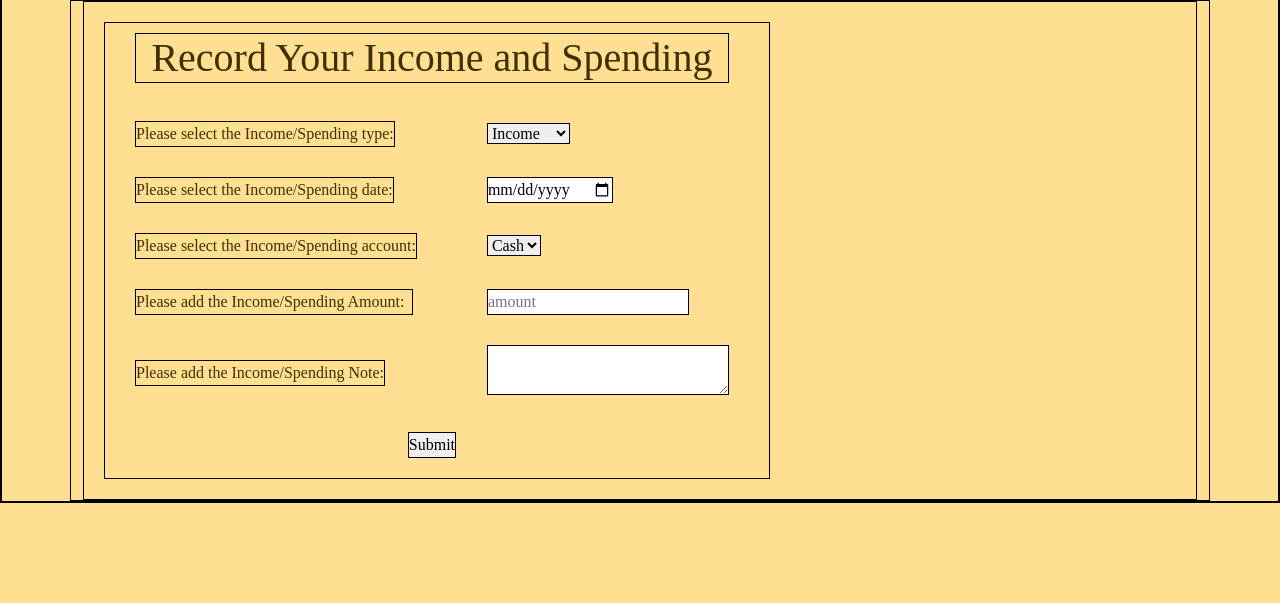
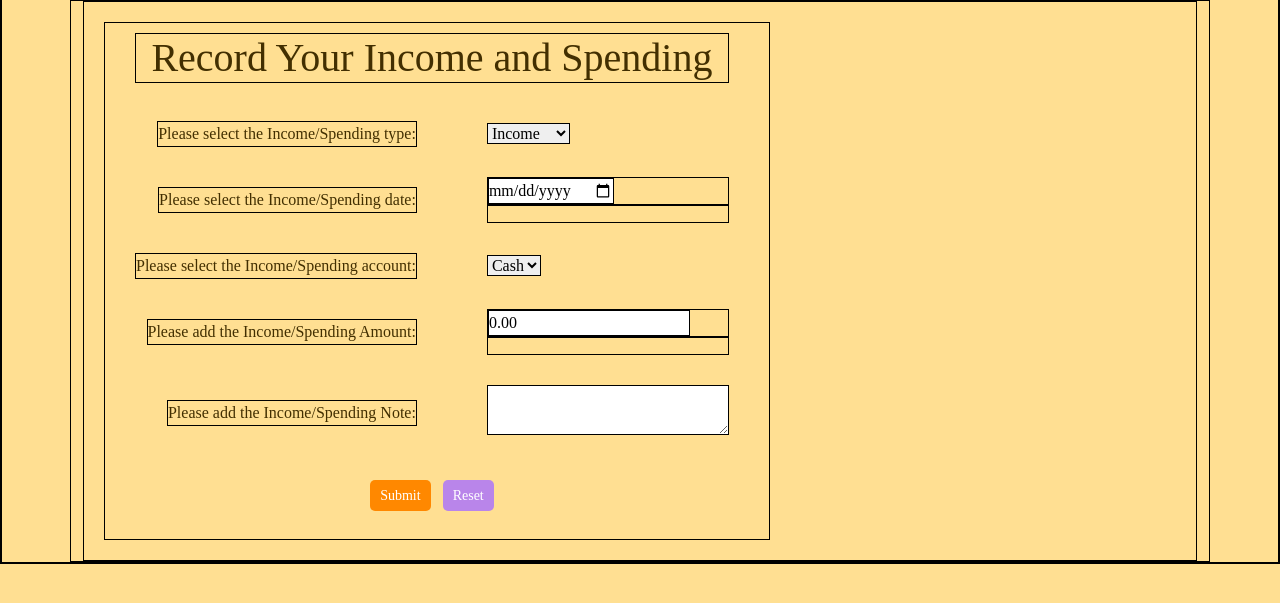
Before and after one commit to Yin-Marina/Expense-Tracker-Pro, a PHP site: page /input.html in a window 1280 px wide. Shown: the part 167-770 px from the top of the page. Run offline with PHP 8.4, Linux system fonts and the light colour scheme.

Commit message:
input html/css/js  update

```diff
--- a/website/css/input.css
+++ b/website/css/input.css
@@ -12,3 +12,33 @@ th, td {
     padding-left: 30px;
     padding-right: 40px;
   }
+#submit{
+    background-color: rgb(255, 136, 0);
+    border: none;
+    border-radius:5px;
+    color: white;
+    padding: 5px 10px;
+    text-align: center;
+    text-decoration: none;
+    display: inline-block;
+    font-size: 14px;
+    margin: 8px 4px;
+    cursor: pointer;
+}
+#reset{
+    background-color:rgb(185, 133, 234);
+    border: none;
+    border-radius:5px;
+    color: white;
+    padding: 5px 10px;
+    text-align: center;
+    text-decoration: none;
+    display: inline-block;
+    font-size: 14px;
+    margin: 8px 4px;
+    cursor: pointer;
+}
+.warning{
+    color: red;
+    }
+.redborder { border: 1px solid red; }
--- a/website/input.html
+++ b/website/input.html
@@ -9,6 +9,7 @@
       integrity="sha384-Zenh87qX5JnK2Jl0vWa8Ck2rdkQ2Bzep5IDxbcnCeuOxjzrPF/et3URy9Bv1WTRi" crossorigin="anonymous" />
     <link rel="stylesheet" type="text/css" href="css/styles.css">
     <link rel="stylesheet" type="text/css" href="css/input.css">
+    <script src="js/input.js"  defer></script>
   </head>
   <body>
     <nav class="navbar">
@@ -27,7 +28,7 @@
       </div>
     </nav>
     <div class="container">
-      <form id="input_form">
+      <form name="form" action="input.html" method="get" onsubmit="return validate();">
         <table id="input_table">
           <tr>
             <td colspan="2" style="text-align:center">
@@ -37,7 +38,7 @@
             </td>
           </tr>
           <tr>
-            <td>
+            <td style="text-align:right">
 
                 <label for="select_type">Please select the Income/Spending type:</label>
 
@@ -50,15 +51,17 @@
               </td>
           </tr>
           <tr>
-            <td>
+            <td style="text-align:right">
                 <label for="add_date">Please select the Income/Spending date:</label>
 
             </td>
             <td>
+              <div class="dateField">
                 <input placeholder="date" type="date" id="date">
+              </div>
             </td>
             <tr>
-              <td>
+              <td style="text-align:right">
                <label for="select_account">Please select the Income/Spending account:</label>
               </td>
               <td>
@@ -69,17 +72,19 @@
               </td>
             </tr>
             <tr>
-              <td>
+              <td style="text-align:right">
 
-                  <label for="add_account">Please add the Income/Spending Amount:&nbsp;&nbsp;</label>
+                  <label for="add_account">Please add the Income/Spending Amount:</label>
 
               </td>
               <td>
-                <input placeholder="amount" type="number" id="amount">
+                <div class="amountField">
+                <input placeholder="amount" type="number" id="amount" step="0.01" value="0.00">
+                </div>
               </td>
            </tr>
            <tr>
-            <td>
+            <td style="text-align:right">
 
                 <label for="add_note">Please add the Income/Spending Note:</label>
 
@@ -91,8 +96,8 @@
            <tr>
             <td colspan="2" style="text-align:center">
 
-              <button id="submit">Submit</button>
-
+              <button type="submit" id="submit" onclick="validate()">Submit</button>
+              <button type="reset" id="reset">Reset</button>
             </td>
             </tr>
         </table>
--- /dev/null
+++ b/website/js/input.js
@@ -0,0 +1,71 @@
+let dateInput=document.querySelector("#date");
+let amountInput=document.querySelector("#amount");
+
+let dateError=document.createElement('p');
+dateError.setAttribute("class","warning");
+document.querySelectorAll(".dateField")[0].append(dateError);
+
+let amountError=document.createElement('p');
+amountError.setAttribute("class","warning");
+document.querySelectorAll(".amountField")[0].append(amountError);
+
+let dateErrorMsg="× Please add Date";
+let amountErrorMsg="× Please add Amount.";
+let defaultMsg="";
+
+function vaildateDate(){
+    let dateValue = dateInput.value;
+    if(dateValue !=""){
+    error = defaultMsg;}
+    else {
+    error = amountErrorMsg;}
+    return error;
+}
+function vaildateAmount(){
+    let amountValue = amountInput.value;
+    if(amountValue != 0){
+    error = defaultMsg;}
+    else {
+    error = amountErrorMsg;}
+    return error;
+}
+function validate(){
+    let valid = true;//global validation
+    let dateValidation=vaildateDate();
+    let amountValidation=vaildateAmount();
+
+    if(dateValidation !==defaultMsg){
+        dateError.textContent = dateValidation;
+        document.querySelector("#date").classList.add("redborder");
+        valid = false;
+    }
+    if(amountValidation !==defaultMsg){
+        amountError.textContent = amountValidation;
+        document.querySelector("#amount").classList.add("redborder");
+        valid = false;
+    }
+    return valid;
+};
+
+function resetFormError() {
+    dateError.textContent=defaultMsg;
+    amountError.textContent=defaultMsg;
+}
+document.form.addEventListener("reset",resetFormError);
+
+dateInput.addEventListener("blur",()=>{ // arrow function
+    let x=vaildateDate();
+    if(x == defaultMsg){
+        dateError.textContent = defaultMsg;
+        document.querySelector("#date").classList.remove("redborder");
+    }
+    });
+
+
+amountInput.addEventListener("blur",()=>{ // arrow function
+    let x=vaildateAmount();
+    if(x == defaultMsg){
+        amountError.textContent = defaultMsg;
+        document.querySelector("#amount").classList.remove("redborder");
+    }
+    });
```
